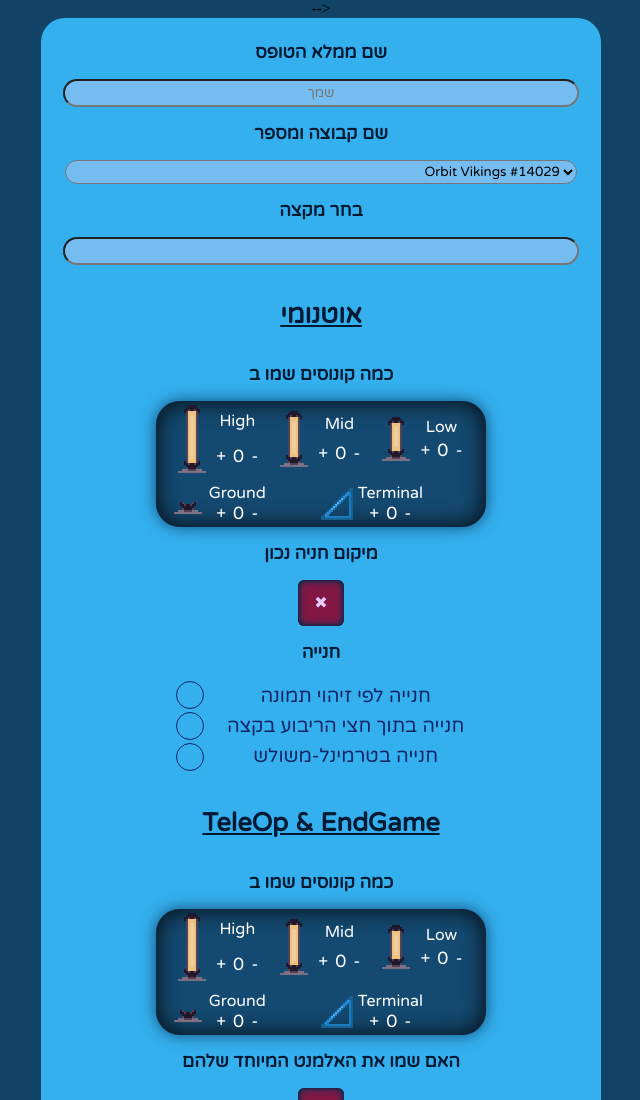
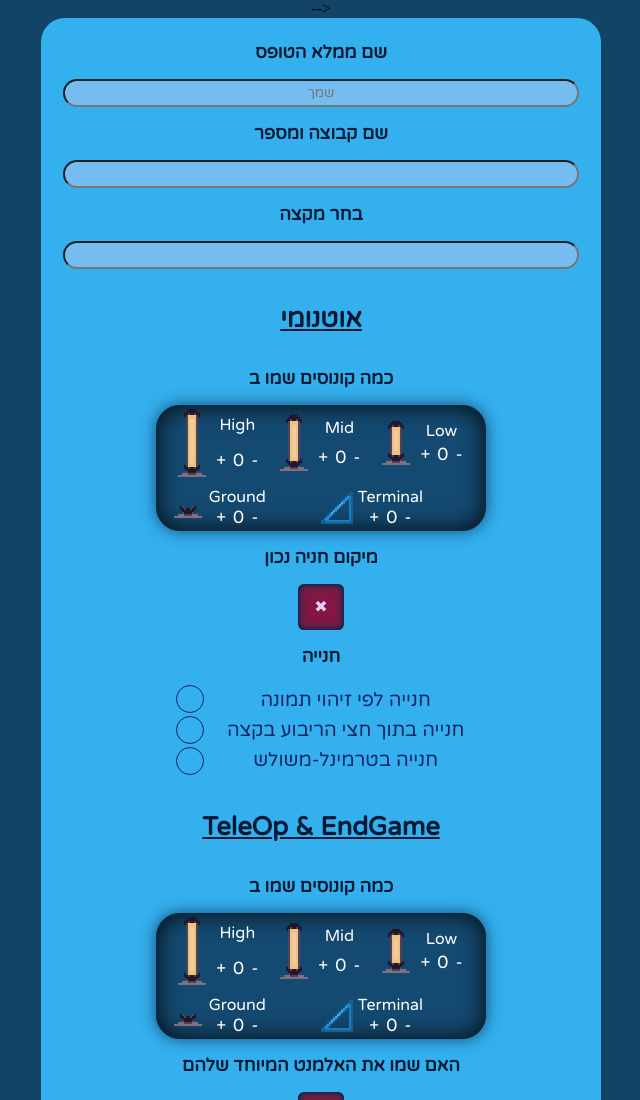
Before and after one commit to DanPeled/FTC-Scouting, a website with bundled scripts: page index.html in a window 1280 px wide. Shown: the top 1100 px of the page, without its empty margins (319-959 px from the left). Built offline with nearby package versions, Linux system fonts and the light colour scheme.

Commit message:
Changed select to input....

```diff
--- a/index.html
+++ b/index.html
@@ -23,9 +23,9 @@
             <input type="text" data-tag="scouter's name" class="info input" id="scouter_name"
                 data-hebrew-tag="שם ממלא הטופס" placeholder="שמך" required>
             <h2>שם קבוצה ומספר</h2>
-            <select data-tag="name" type="text" class="info input" id="teamRoundsSelector" list="teams_suggest"
+            <input data-tag="name" type="text" class="info input" id="teamRoundsSelector" list="teams_suggest"
                 data-hebrew-tag="שם קבוצה ומספר" json="שם קבוצה ומספר" required>
-                <!-- <datalist id="teams_suggest"> -->
+            <datalist id="teams_suggest">
                 <option index="1">Orbit Vikings #14029</option>
                 <option index="2">Fata Morgana #15637</option>
                 <option index="3">Mishmash #12016</option>
@@ -74,8 +74,8 @@
                 <option index="46">Amal Maale Adumim#22681</option>
                 <option index="47">Red Mask #17182</option>
                 <option index="48">Sycatech #18268</option>
-                <!-- </datalist> -->
-            </select>
+            </datalist>
+            <!-- </select> -->
             <h2>בחר מקצה</h2>
             <input data-tag="round" type="number" name="" id="selectTeamsRoundInput" class="info input"
                 data-hebrew-tag="מקצה" min="0" json="מקצה">
```
